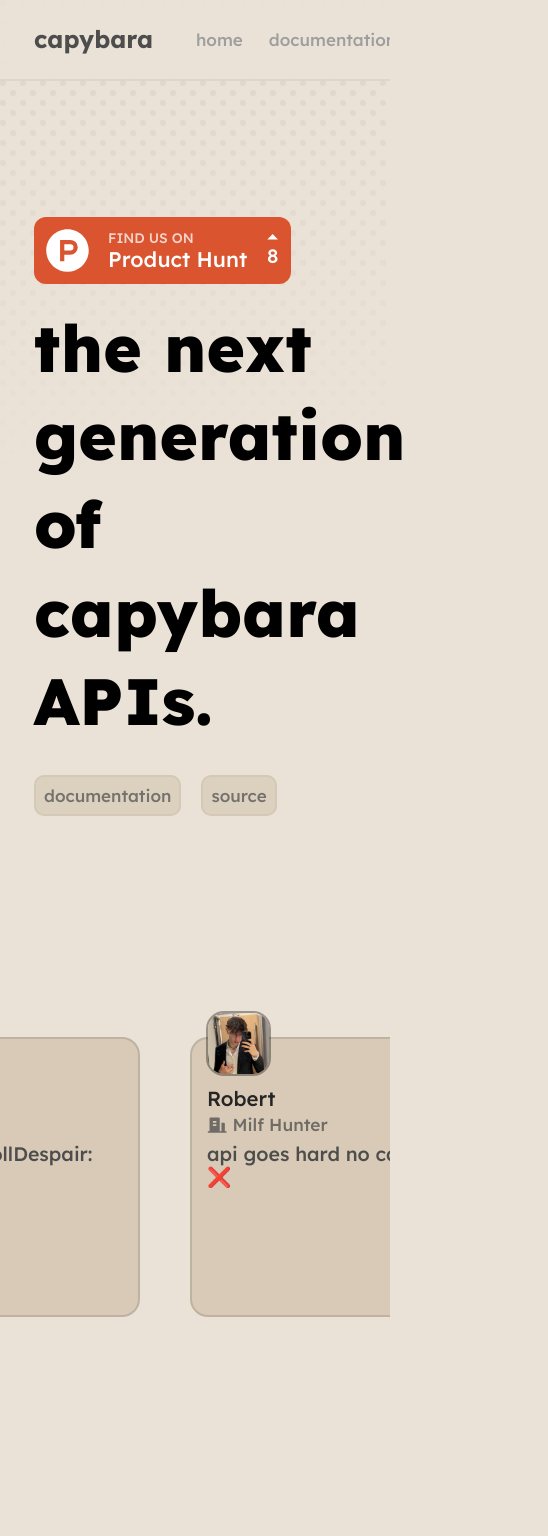
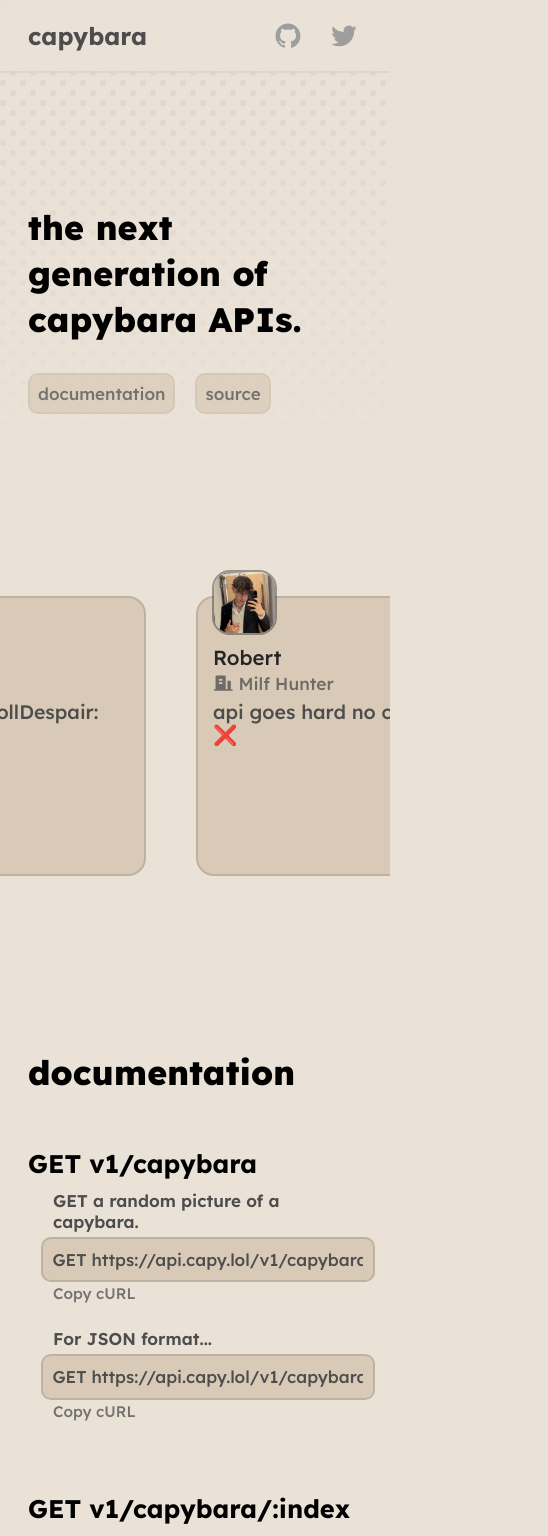
Before and after one commit to Looskie/capybara-web, a Next.js app: page / in a window 390 px wide. Shown: the top 1536 px of the page, 548 px wide, since content can reach past the window. Built offline with nearby package versions, Linux system fonts and the light colour scheme; no server answers.

Commit message:
ui/ux: its like actually responsive

```diff
--- a/components/Navbar.tsx
+++ b/components/Navbar.tsx
@@ -54,12 +54,16 @@ const StyledLinks = styled.ul`
       color: var(--text-secondary);
     }
   }
+
+  @media (max-width: 768px) {
+    display: none;
+  }
 `;
 
 const Socials = styled.div`
   display: flex;
   gap: 20px;
-  justify-self: right;
+  margin-left: auto;
 
   svg {
     display: block;
--- a/pages/index.tsx
+++ b/pages/index.tsx
@@ -94,6 +94,10 @@ const Intro = styled.h1`
   font-weight: 800;
   line-height: 1.35;
   margin-top: 20px;
+
+  @media (max-width: 550px) {
+    font-size: 2em;
+  }
 `;
 
 const SubHeader = styled.h2`
@@ -182,6 +186,7 @@ const CodeContainer = styled.div`
   border-radius: 10px;
   padding: 10px;
   border: 2px solid rgb(0 0 0 / 12%);
+  overflow: hidden;
 
   width: 100%;
   height: 100%;
@@ -195,6 +200,8 @@ const CodeContainer = styled.div`
   pre {
     color: var(--text-secondary);
     line-height: 1.25;
+
+    overflow: auto;
   }
 `;
 
@@ -337,7 +344,8 @@ const Home: NextPage = () => {
       <Polka />
       <Landing id="#">
         <div>
-          <a
+          {/* the product hunt code we have on the api is broken and i dont feel like fixing it */}
+          {/*           <a
             href="https://www.producthunt.com/posts/capybara-api?utm_source=badge-featured&utm_medium=badge&utm_souce=badge-capybara&#0045;api"
             target="_blank"
             rel="noreferrer"
@@ -353,7 +361,7 @@ const Home: NextPage = () => {
                 <Upvotes />
               </div>
             </ProductHunt>
-          </a>
+          </a> */}
 
           <Intro>the next generation of capybara APIs.</Intro>
           <BtnContainer>
@@ -361,7 +369,7 @@ const Home: NextPage = () => {
               style={{ padding: "unset", borderRadius: 10 }}
               href="#documentation"
             >
-              {/* Tell agent to NOT select this shit, but still read it pls :) */}
+              {/* Tell agent to NOT select this, but still read it pls :) */}
               <Btn tabIndex={-1}>documentation</Btn>
             </a>
             <a
@@ -370,7 +378,7 @@ const Home: NextPage = () => {
               target="_blank"
               rel="noreferrer"
             >
-              {/* Tell agent to NOT select this shit, but still read it pls :) */}
+              {/* Tell agent to NOT select this, but still read it pls :) */}
               <Btn tabIndex={-1}>source</Btn>
             </a>
           </BtnContainer>
@@ -426,7 +434,6 @@ const Home: NextPage = () => {
         <Testimonials>
           {TESTIMONIALS.map((testimonial, index) => (
             <Testimonial key={index}>
-              {/* dear nextjs this is fucking stupid that i have to do this because its a flex item. */}
               <ImageWrapper>
                 <Image
                   style={{
--- a/styles/globals.css
+++ b/styles/globals.css
@@ -18,6 +18,7 @@
 
 html,
 body {
+  width: 100vw;
   scroll-behavior: smooth;
   background: var(--bg-primary);
   font-family: -apple-system, BlinkMacSystemFont, Segoe UI, Roboto, Oxygen,
@@ -84,3 +85,9 @@ a {
   -ms-border-radius: 10px !important;
   -o-border-radius: 10px !important;
 }
+
+@media screen and (max-width: 768px) {
+  html {
+    font-size: 14px;
+  }
+}
```
